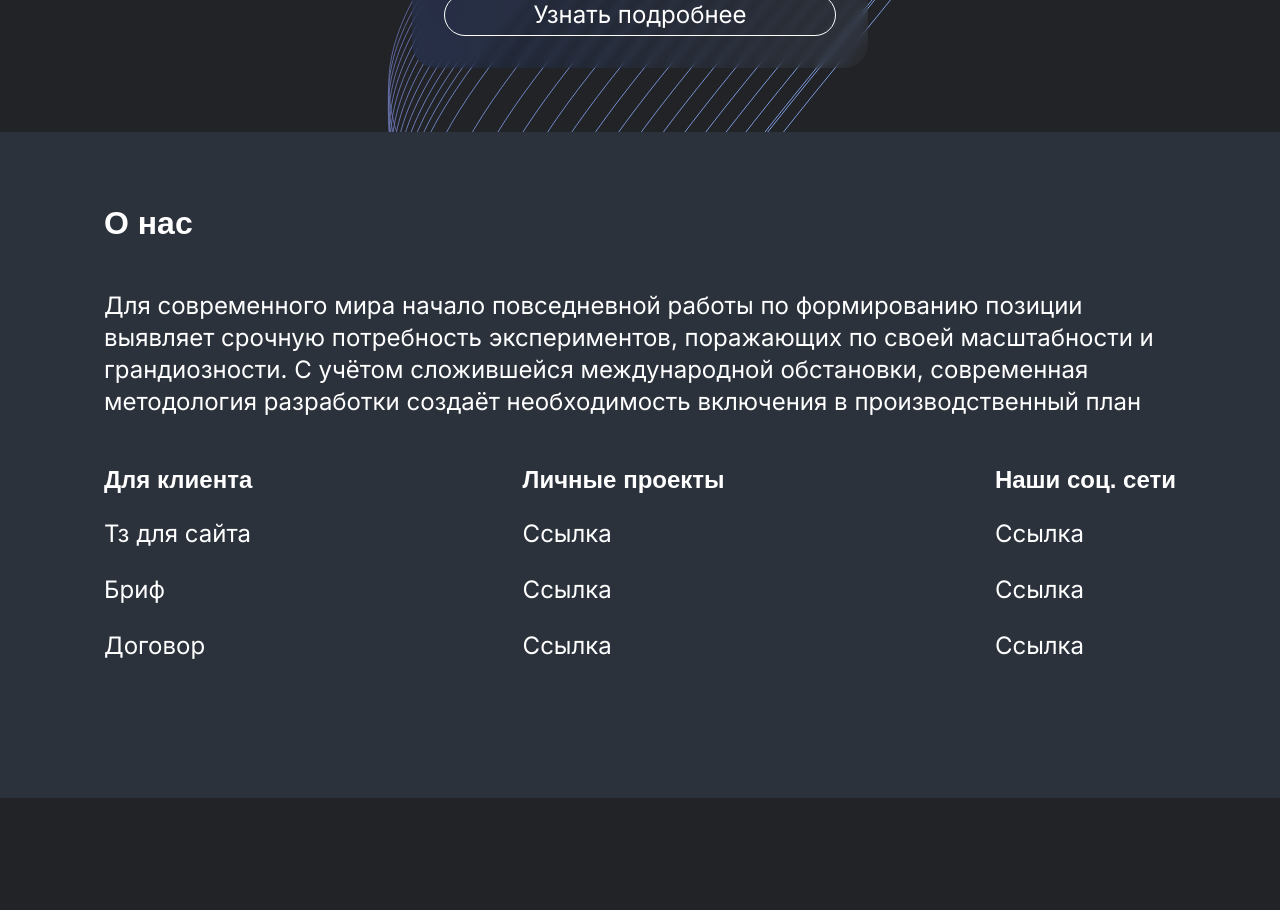
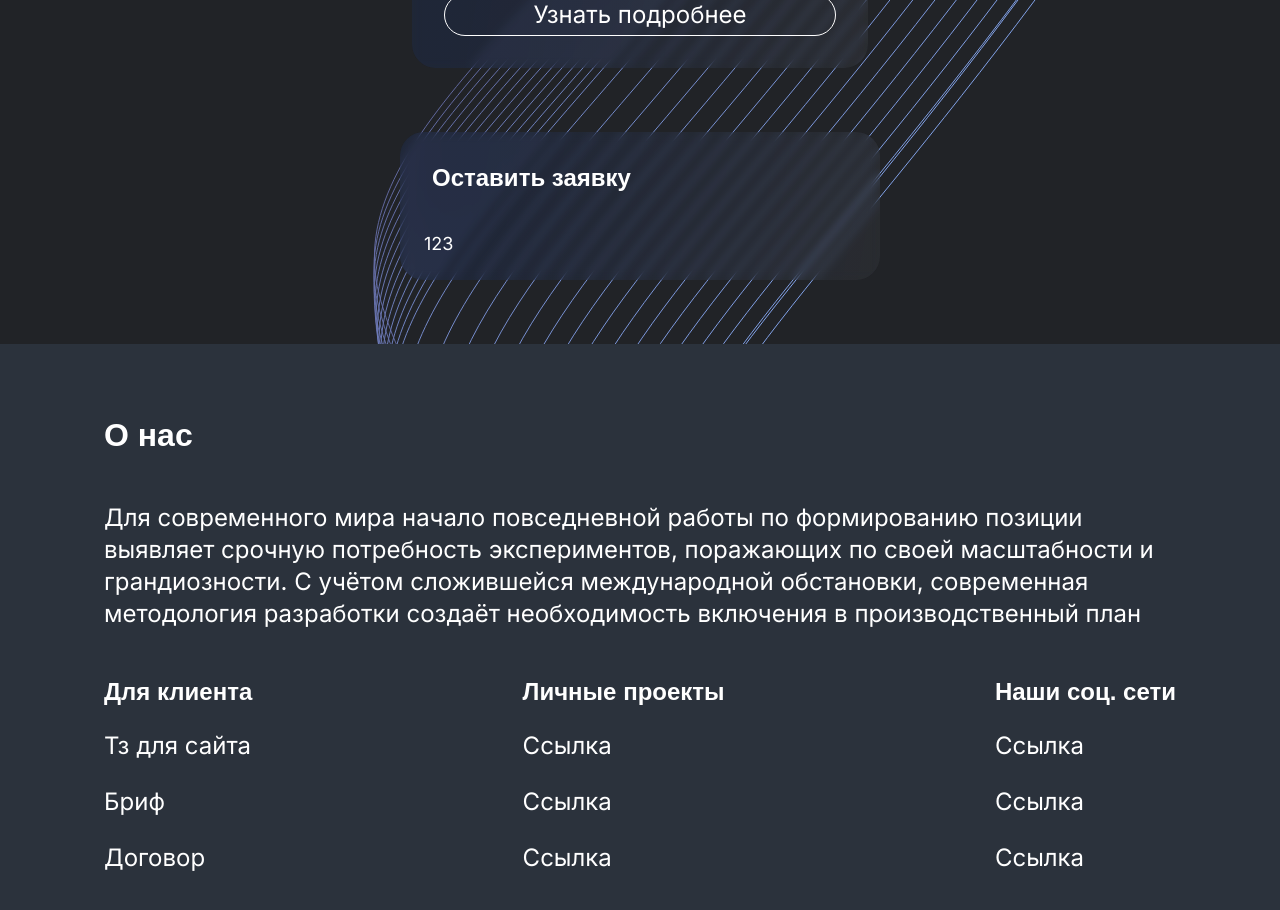
Before and after one commit to NextWave1/nextwave-site, a Next.js app: page / in a window 1280 px wide. Shown: the part 3020-3930 px from the top of the page. Before the commit the page ends 3818 px from the top, so only its background shows below. Built offline with nearby package versions, Linux system fonts and the light colour scheme; a web font is replaced by a local one.

Commit message:
Добавил блок с формой заявки и создал саму форму

```diff
--- /dev/null
+++ b/src/features/request-form/index.ts
@@ -0,0 +1 @@
+export { Form as RequestForm } from './ui/Form'
--- /dev/null
+++ b/src/features/request-form/ui/Form.tsx
@@ -0,0 +1,7 @@
+import { FC } from 'react'
+
+import styles from './Form.module.scss'
+
+export const Form: FC = () => {
+	return <form>123</form>
+}
--- a/src/screens/main-page/ui/MainPage.tsx
+++ b/src/screens/main-page/ui/MainPage.tsx
@@ -5,6 +5,7 @@ import { MainBlock } from '@/widgets/main-block'
 import { MainProjects } from '@/widgets/main-projects'
 import { MainServices } from '@/widgets/main-services'
 import { MainTeam } from '@/widgets/main-team'
+import { Request } from '@/widgets/request'
 
 import { InstallmentPlan } from '@/entities/installment-plan'
 
@@ -19,6 +20,7 @@ export const MainPage: FC = () => {
 			<MainProjects />
 			<Advantages />
 			<InstallmentPlan />
+			<Request />
 		</main>
 	)
 }
--- /dev/null
+++ b/src/widgets/request/index.ts
@@ -0,0 +1 @@
+export { Request } from './ui/Request'
--- /dev/null
+++ b/src/widgets/request/ui/Request.module.scss
@@ -0,0 +1,7 @@
+.section {
+	@apply bg-blur blue-gradient rounded-24 p-24 w-480;
+
+	> h2 {
+		@apply p-8 mb-32;
+	}
+}
--- /dev/null
+++ b/src/widgets/request/ui/Request.tsx
@@ -0,0 +1,16 @@
+import { FC } from 'react'
+
+import { RequestForm } from '@/features/request-form'
+
+import Title from '@/shared/ui/title/Title'
+
+import styles from './Request.module.scss'
+
+export const Request: FC = () => {
+	return (
+		<section className={styles.section}>
+			<Title text='Оставить заявку' />
+			<RequestForm />
+		</section>
+	)
+}
```
Also changed, not shown: src/features/request-form/ui/Form.module.scss (added).
